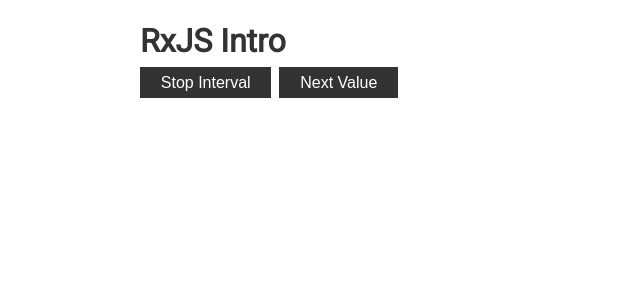
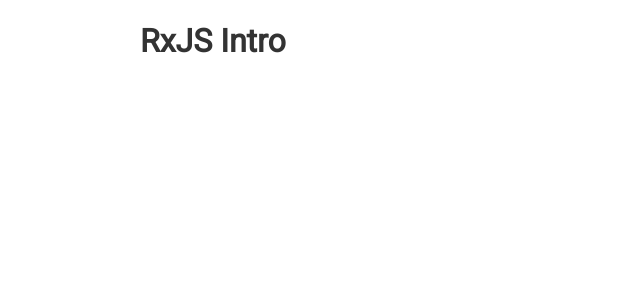
Before and after one commit to kravchyshyn/angular-basics, an Angular app: page / in a window 1280 px wide. Shown: the top 300 px of the page, without its empty margins (0-640 px from the left). Built offline with nearby package versions, Linux system fonts and the light colour scheme.

Commit message:
HTTP Client create empty base project

```diff
--- a/src/app/app.component.html
+++ b/src/app/app.component.html
@@ -1,6 +1,4 @@
 <div class="container">
     <h1>RxJS Intro</h1>
 
-    <button class="btn" (click)="stop()"> Stop Interval</button>
-    <button class="btn btn-danger" (click)="next()">Next Value</button>
 </div>
--- a/src/app/app.component.ts
+++ b/src/app/app.component.ts
@@ -1,7 +1,4 @@
-import {Component, OnInit} from '@angular/core';
-import {interval, Subscription, Observable, observable, Subject} from 'rxjs'
-
-// import {map, filter} from 'rxjs/operators'
+import {Component} from '@angular/core';
 
 @Component({
     selector: 'app-root',
@@ -11,84 +8,5 @@
 
 
 export class AppComponent {
-    sub: Subscription
-    // stream$: Subject<void> = new Subject<void>()
-    stream$: Subject<number> = new Subject<number>()
 
-    counter = 0
-
-    constructor() {
-        this.sub = this.stream$.subscribe((value) => {
-            console.log('Subscribe', value)
-        })
-    }
-
-    stop() {
-        this.sub.unsubscribe();
-    }
-
-    next() {
-        this.counter++
-        this.stream$.next(this.counter)
-    }
 }
-
-// export class AppComponent {
-//     sub: Subscription
-//
-//     constructor() {
-//         const stream$ = new Observable(observer => {
-//             setTimeout(()=> {
-//                 observer.next(1)
-//             }, 1500)
-//
-//             setTimeout(()=> {
-//                 observer.complete()
-//             }, 1900)
-//
-//             setTimeout(()=> {
-//                 observer.error('Something went wrong')
-//             }, 2000)
-//
-//
-//             setTimeout(()=> {
-//                 observer.next(2 )
-//             }, 2500)
-//         })
-//
-//         this.sub = stream$
-//             .subscribe(value => { console.log(`Value ${value}`)},
-//                 (error) => console.log('error', error),
-//                 () => console.log('completed!')
-//         )
-//     }
-//
-//     stop() {
-//         this.sub.unsubscribe();
-//     }
-// }
-
-
-// export class AppComponent {
-//
-//     sub: Subscription
-//
-//     constructor() {
-//
-//         const intervalStream$ = interval(1000)
-//
-//         this.sub = intervalStream$
-//             .pipe(
-//                 filter((value) => value % 2 === 0),
-//                 map((value)=> `Mapped value ${value}`)
-//             )
-//             .subscribe((value => {
-//                 console.log(value)
-//             }))
-//
-//     }
-//
-//     stop() {
-//         this.sub.unsubscribe();
-//     }
-// }
```
